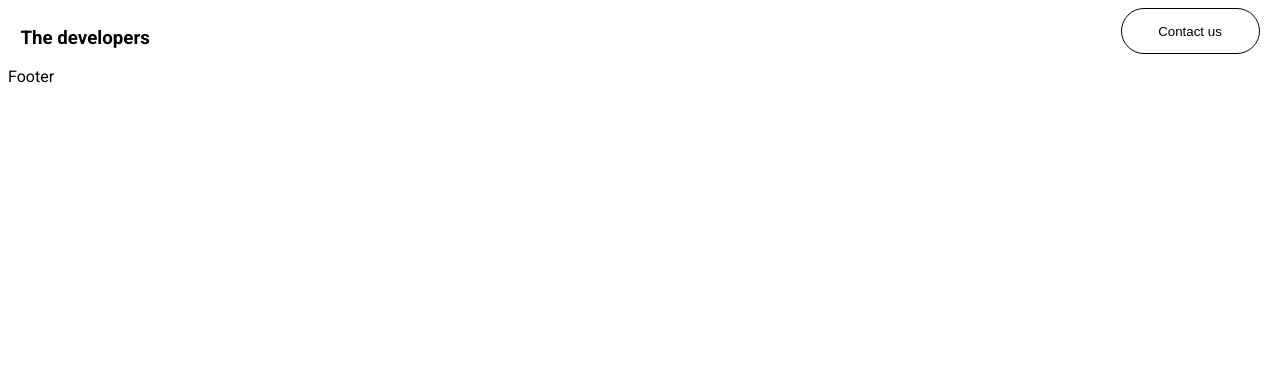
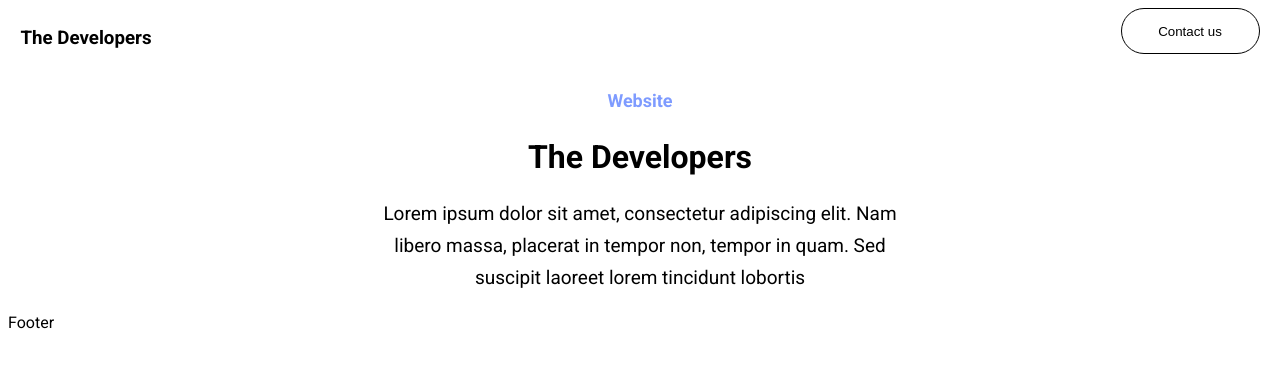
Before and after one commit to vitorsoaresf/angular-developers, an Angular app: page / in a window 1280 px wide. Shown: the top 368 px of the page. Built offline with nearby package versions, Linux system fonts and the light colour scheme.

Commit message:
feat: implements main title

```diff
--- a/src/app/app.component.html
+++ b/src/app/app.component.html
@@ -1,6 +1,6 @@
 <app-header></app-header>
 
-<main></main>
+<app-main></app-main>
 
 <router-outlet />
 
--- a/src/app/app.component.ts
+++ b/src/app/app.component.ts
@@ -2,11 +2,12 @@ import { Component } from '@angular/core';
 import { RouterOutlet } from '@angular/router';
 import { HeaderComponent } from './components/header/header.component';
 import { FooterComponent } from './components/footer/footer.component';
+import { MainComponent } from './components/main/main.component';
 
 @Component({
   selector: 'app-root',
   standalone: true,
-  imports: [RouterOutlet, HeaderComponent, FooterComponent],
+  imports: [RouterOutlet, HeaderComponent, FooterComponent, MainComponent],
   templateUrl: './app.component.html',
   styleUrl: './app.component.css',
 })
--- a/src/app/components/header/header.component.html
+++ b/src/app/components/header/header.component.html
@@ -1,4 +1,4 @@
 <header>
-  <h3>The developers</h3>
+  <h3>The Developers</h3>
   <button>Contact us</button>
 </header>
--- /dev/null
+++ b/src/app/components/main/main.component.css
@@ -0,0 +1,29 @@
+#app-main {
+  display: flex;
+  flex-direction: column;
+  justify-content: center;
+  align-items: center;
+  line-height: 1px;
+}
+
+.title_h1 {
+  font-weight: 700;
+  text-align: center;
+  line-height: 70px;
+  font-size: 55px;
+}
+
+.paragraph {
+  width: 519px;
+  display: flex;
+  justify-content: center;
+  text-align: center;
+  line-height: 32px;
+  font-size: 19px;
+}
+
+#app-main_website {
+  color: #7e9bff;
+  font-weight: 700;
+  font-size: 18px;
+}
--- /dev/null
+++ b/src/app/components/main/main.component.html
@@ -0,0 +1,9 @@
+<main id="app-main">
+  <p class="paragraph" id="app-main_website">Website</p>
+  <h1 id="app-main_title">The Developers</h1>
+  <p class="paragraph" id="app-main_description">
+    Lorem ipsum dolor sit amet, consectetur adipiscing elit. Nam libero massa,
+    placerat in tempor non, tempor in quam. Sed suscipit laoreet lorem tincidunt
+    lobortis
+  </p>
+</main>
```
Also changed, not shown: src/app/components/main/main.component.ts (added, +12 -0 lines), 1 other file (tests, documents, lock files or other folders).
